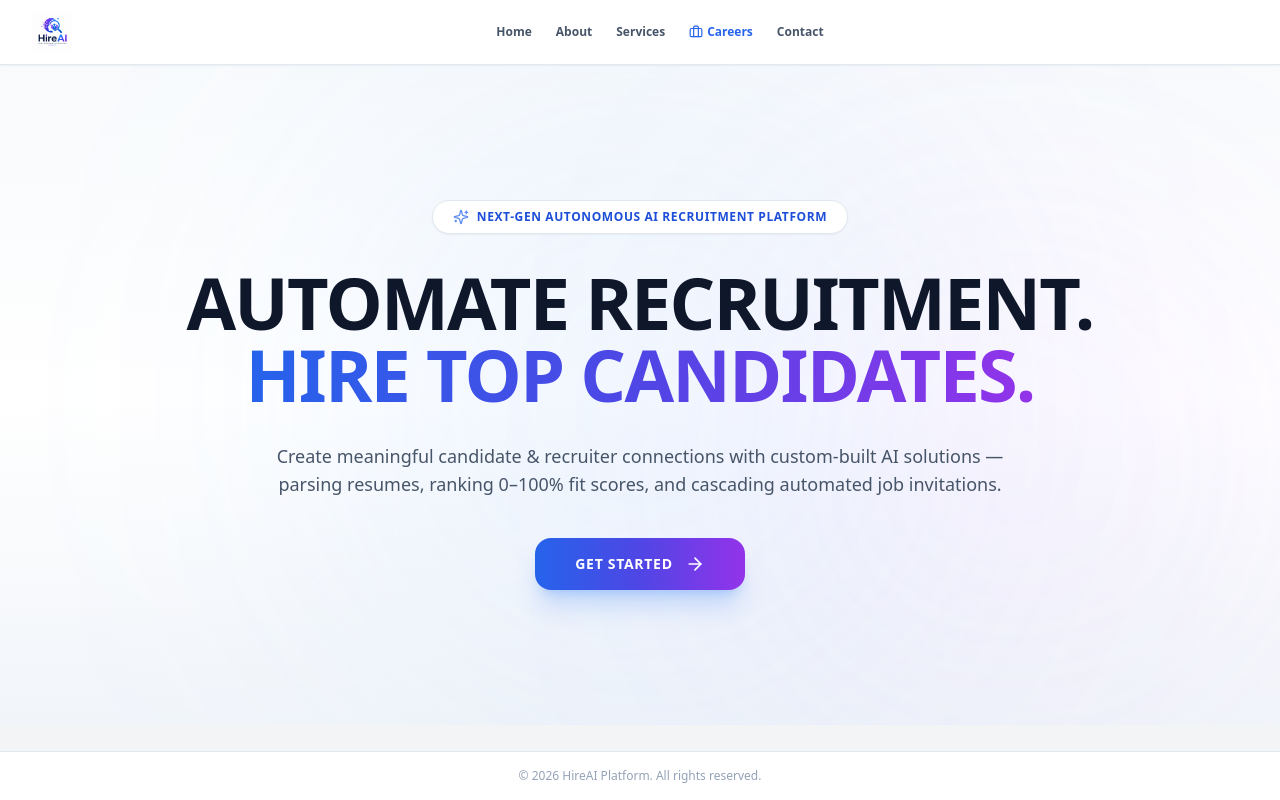
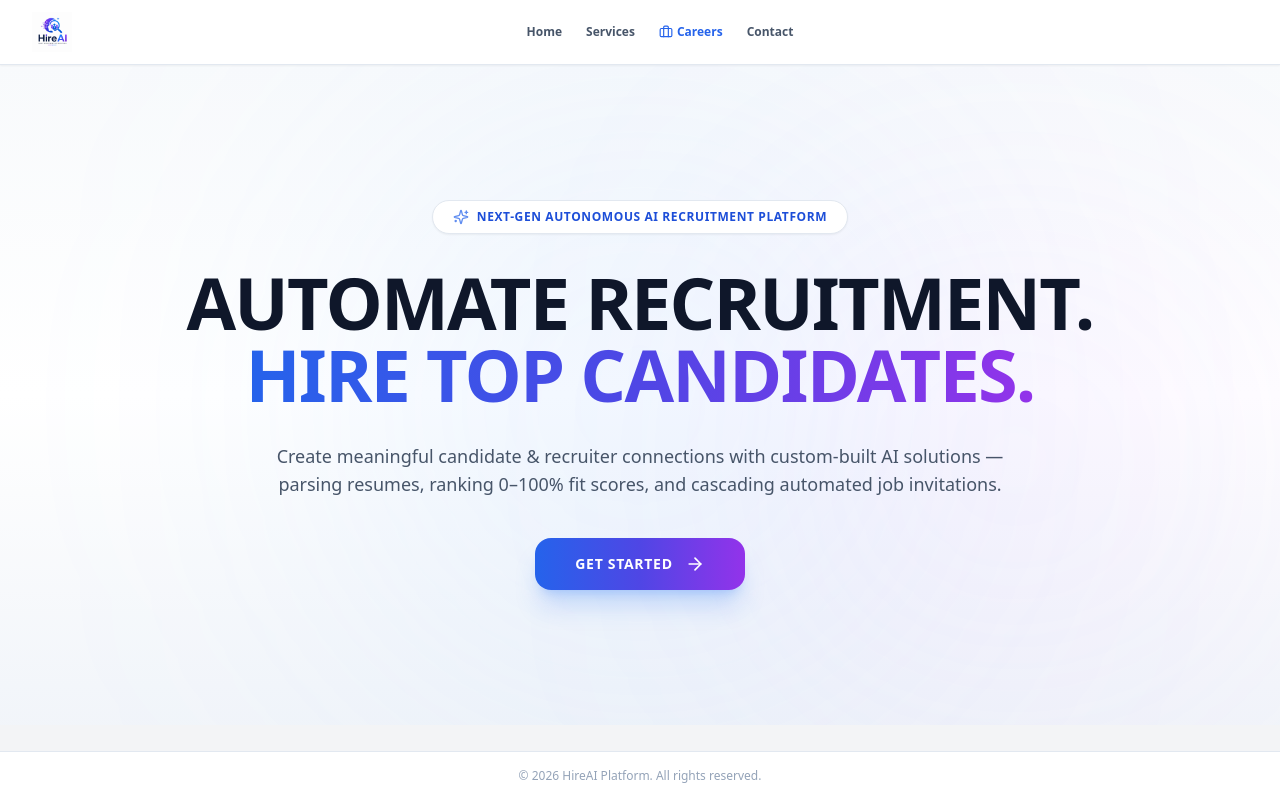
Before and after one commit to jonathpriya/HireAI, a React (Vite) app in the folder frontend/: page / in a window 1280 px wide. Built offline with nearby package versions, Linux system fonts and the light colour scheme.

Commit message:
Remove About section link and route as requested by user

```diff
--- a/frontend/src/App.jsx
+++ b/frontend/src/App.jsx
@@ -81,7 +81,6 @@ export default function App() {
         <Routes>
           {/* ── Public Routes (Top Navbar + Footer) ── */}
           <Route path="/" element={<PublicLayout><Home /></PublicLayout>} />
-          <Route path="/about" element={<PublicLayout><About /></PublicLayout>} />
           <Route path="/services" element={<PublicLayout><Services /></PublicLayout>} />
           <Route path="/career" element={<PublicLayout><Career /></PublicLayout>} />
           <Route path="/contact" element={<PublicLayout><Contact /></PublicLayout>} />
--- a/frontend/src/components/Navbar.jsx
+++ b/frontend/src/components/Navbar.jsx
@@ -47,7 +47,6 @@ export default function Navbar() {
           {!user ? (
             <>
               <Link to="/" className="hover:text-blue-600 transition-colors">Home</Link>
-              <Link to="/about" className="hover:text-blue-600 transition-colors">About</Link>
               <Link to="/services" className="hover:text-blue-600 transition-colors">Services</Link>
               <Link to="/career" className="hover:text-blue-600 transition-colors text-blue-600 font-extrabold flex items-center gap-1">
                 <Briefcase className="w-3.5 h-3.5" /> Careers
```
